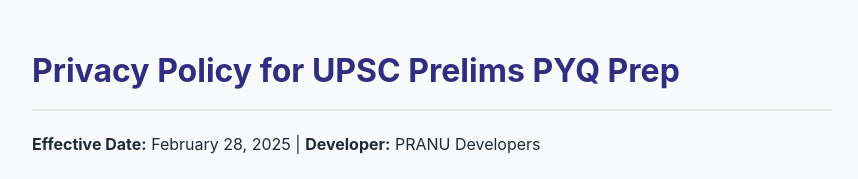
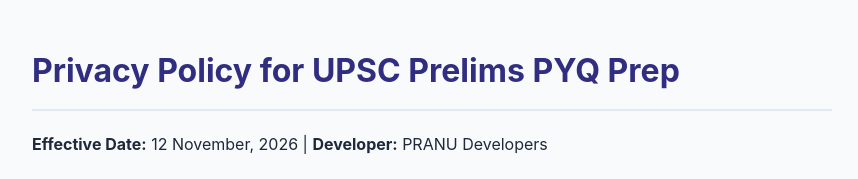
Before and after one commit to pranudeveloper-cmyk/privacy-policy, a plain HTML site: page index.html in a window 1280 px wide. Shown: the top 179 px of the page, without its empty margins (208-1066 px from the left). Drawn offline with Linux system fonts and the light colour scheme.

Commit message:
Update index.html

```diff
--- a/index.html
+++ b/index.html
@@ -13,7 +13,7 @@
 </head>
 <body>
     <h1>Privacy Policy for UPSC Prelims PYQ Prep</h1>
-    <p><strong>Effective Date:</strong> February 28, 2025 | <strong>Developer:</strong> PRANU Developers</p>
+    <p><strong>Effective Date:</strong> 12 November, 2026 | <strong>Developer:</strong> PRANU Developers</p>
 
     <h2>1. Introduction & Scope</h2>
     <p>UPSC Prelims PYQ Prep ("the Application"), developed by PRANU Developers ("we", "us", or "our"), provides an offline-first mobile practice platform for candidates preparing for competitive Civil Services Examinations. We are committed to maintaining transparent data practices and safeguarding user privacy.</p>
```
